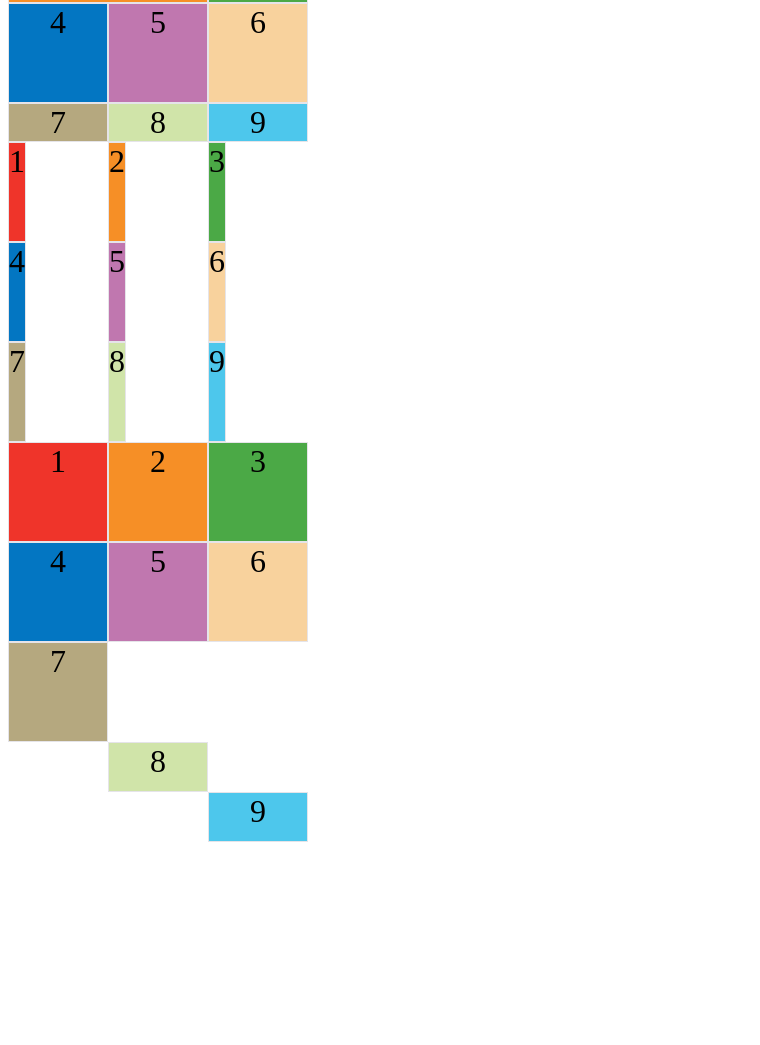
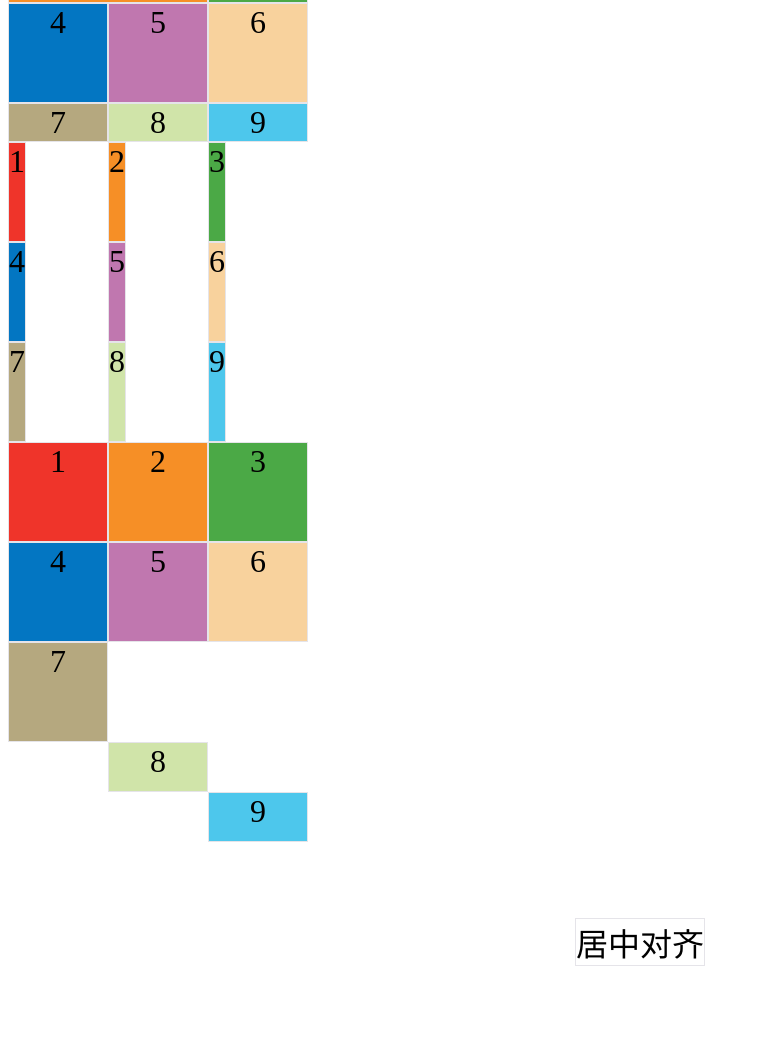
Before and after one commit to Lawrence51/-, a plain HTML site: page css/index.html in a window 1280 px wide. Shown: the part 1001-2046 px from the top of the page, without its empty margins (0-760 px from the left). Before the commit the page ends 1851 px from the top, so only its background shows below. Drawn offline with Linux system fonts and the light colour scheme.

```diff
--- a/css/grid.css
+++ b/css/grid.css
@@ -62,6 +62,16 @@
   grid-column-start: 3;
 }
 
+.grid10 {
+  display: grid;
+  /* grid-template-columns: 100px 100px 100px;
+  grid-template-rows: 100px 100px 100px;
+  grid-auto-rows: 50px; */
+  height: 200px;
+  justify-items: center;
+  align-items: center;
+}
+
 .item1-grid7,.item2-grid7{
   grid-column-start: 1;
   grid-column-end: 3;
--- a/css/index.html
+++ b/css/index.html
@@ -109,6 +109,9 @@
             <footer class="item item-8 item-8-grid9">8</footer>
             <footer class="item item-9 item-9-grid9">9</footer>
         </div>
+        <div class="grid10">
+            <div class="item-grid10 item">居中对齐</div>
+        </div>
     </div>
 
 </body>
```
Also changed, not shown: 排序算法.js (+28 -12 lines).
